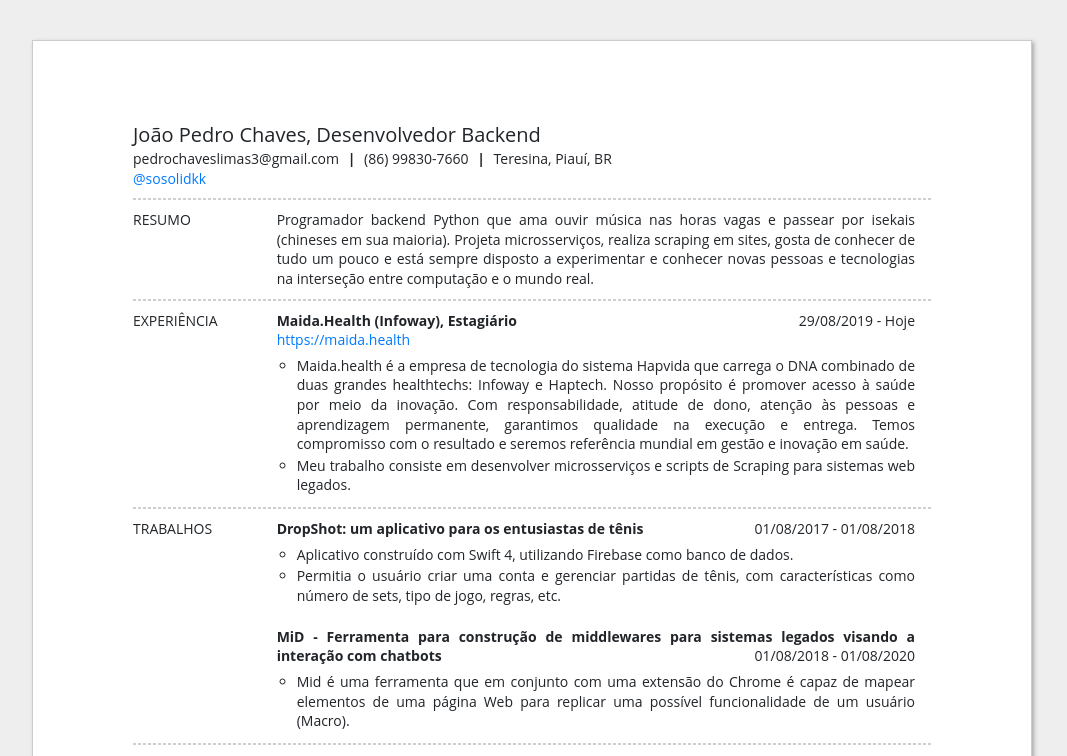
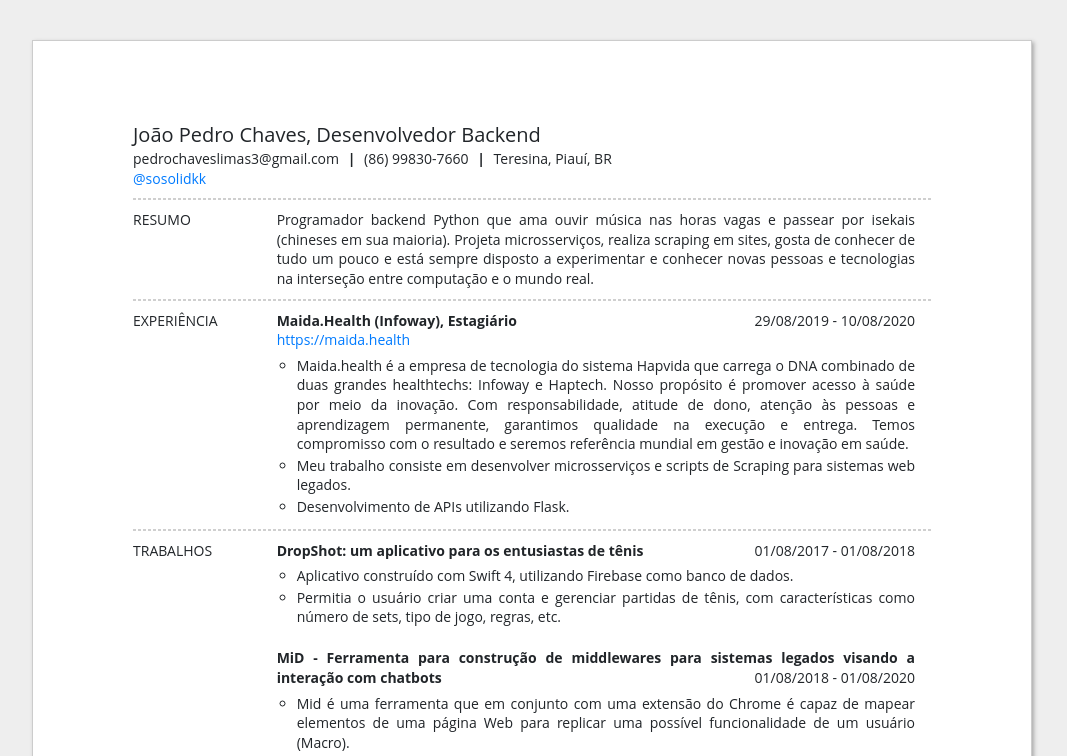
Before and after one commit to sosolidkk/my-blog, a Flask app: page /about-me in a window 1280 px wide. Shown: the top 756 px of the page, without its empty margins (108-1175 px from the left). Run offline with Flask 2, Linux system fonts and the light colour scheme; some libraries are stand-ins or nearby versions.

Commit message:
Updated about-me page info

```diff
--- a/app/main/web/templates/about_me.html
+++ b/app/main/web/templates/about_me.html
@@ -60,7 +60,7 @@
                             Maida.Health (Infoway), Estagiário
                         </span>
                         <span class="date">
-                            29/08/2019 - Hoje
+                            29/08/2019 - 10/08/2020
                         </span>
                     </div>
                     <div><a href="https://maida.health">https://maida.health</a></div>
@@ -72,6 +72,7 @@
                             seremos referência mundial em gestão e inovação em saúde.</li>
                         <li>Meu trabalho consiste em desenvolver microsserviços e scripts de Scraping para sistemas web
                             legados.</li>
+                        <li>Desenvolvimento de APIs utilizando Flask.</li>
                     </ul>
                 </div>
             </div>
```
